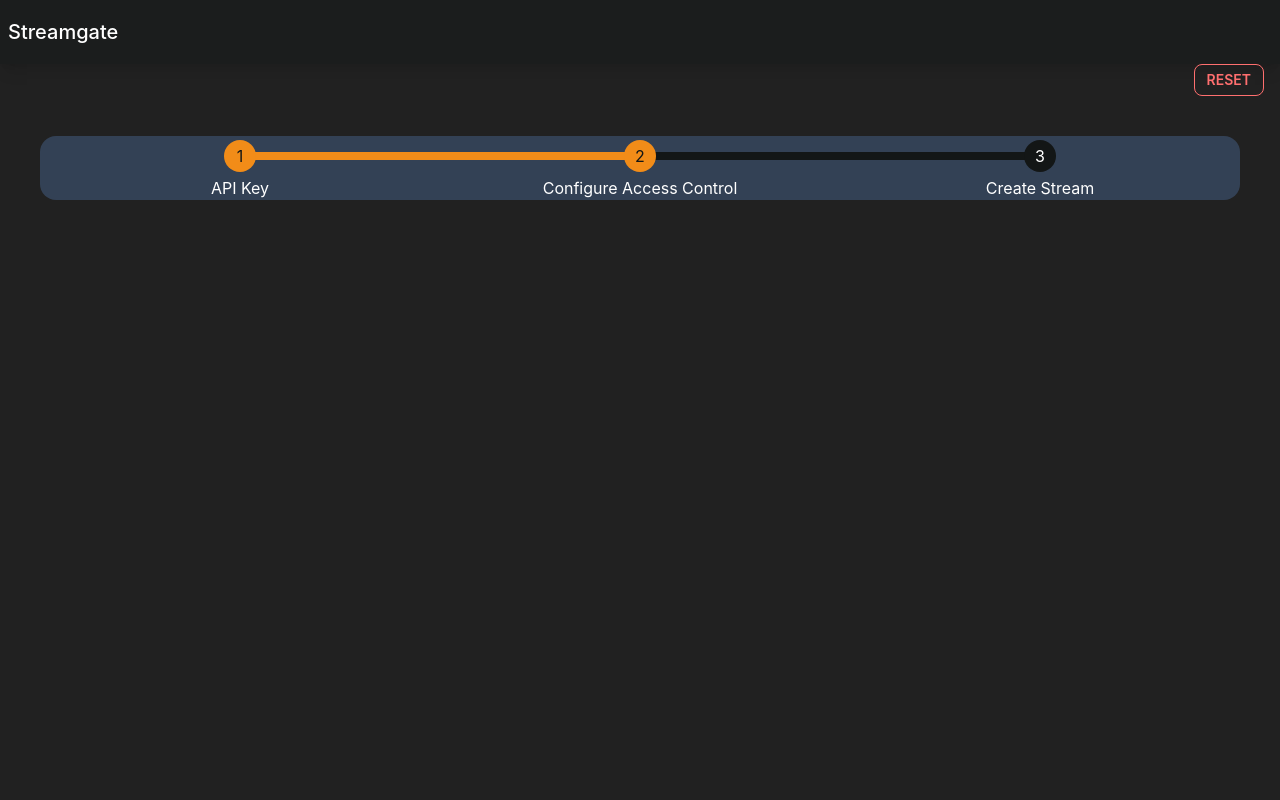
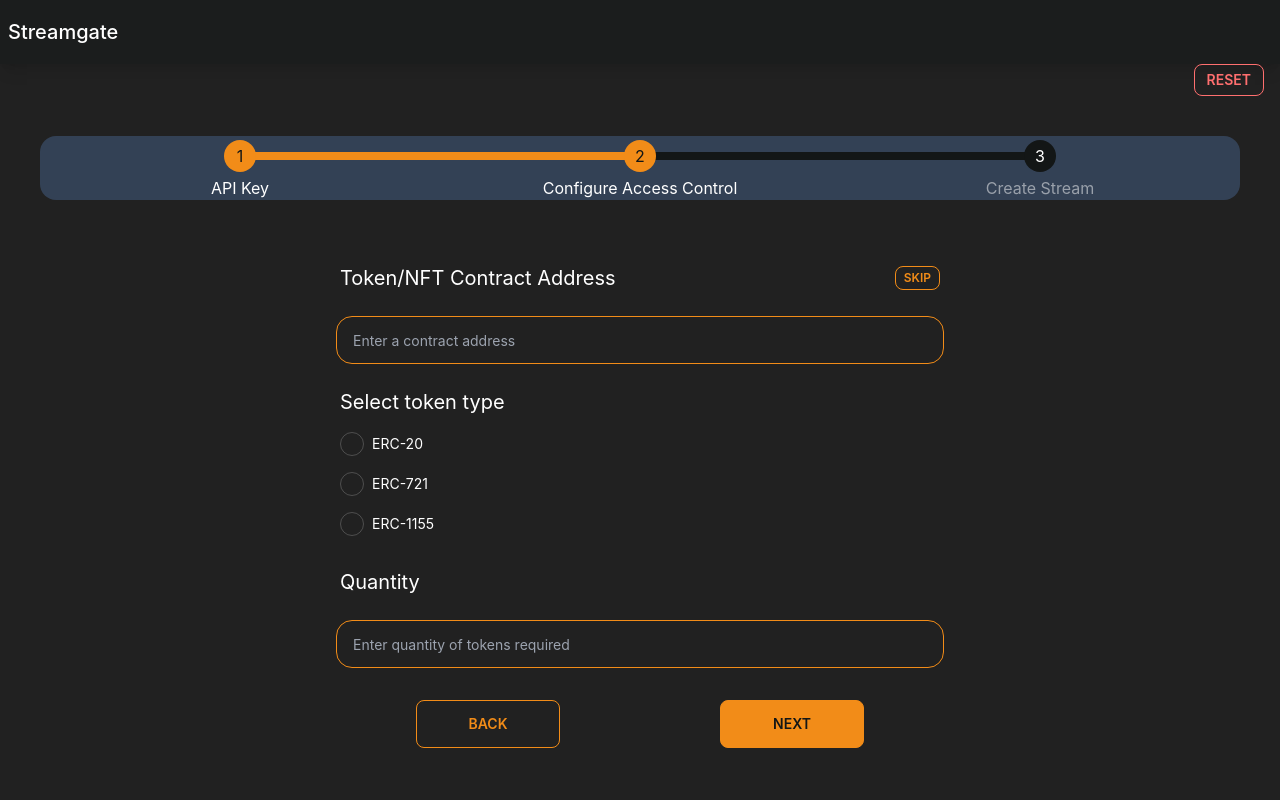
Before and after one commit to shad-k/streamgate, a Next.js app: page /create in a window 1280 px wide. Both pictures are taken after typing "Sample" into the empty fields and a click on the button "NEXT". Shown: the top 800 px of the page. Built offline with nearby package versions, Linux system fonts and the light colour scheme.

Commit message:
feat: add lit protocol form

```diff
--- a/components/create/CreateStepper.tsx
+++ b/components/create/CreateStepper.tsx
@@ -7,7 +7,7 @@ const CreateStepper: React.FC<{}> = () => {
     <ul className="steps">
       {steps.map((currentStep: string, index) => {
         return (
-          <li key={index + 1} className={`step ${index + 1 <= step ? 'step-primary' : ''}`}>
+          <li key={index + 1} className={`step ${index + 1 <= step ? 'step-primary' : 'text-white/50'}`}>
             {currentStep}
           </li>
         );
--- /dev/null
+++ b/components/create/LitTokenGating.tsx
@@ -0,0 +1,106 @@
+import React from 'react';
+import { BiLinkExternal } from 'react-icons/bi';
+import { ethers } from 'ethers';
+
+import useCreateStream from '../../hooks/useCreateStream';
+
+const LitTokenGating: React.FC<{}> = () => {
+  const { step, nextStep, prevStep, stepDetails, updateStepDetails } = useCreateStream();
+
+  const submitHandler = (event) => {
+    event.preventDefault();
+
+    const target = event.target as HTMLFormElement;
+    const { address, quantity, type } = target;
+
+    if (!ethers.utils.isAddress(address.value)) {
+      alert('Please enter a valid address');
+      return;
+    }
+    updateStepDetails(step - 1, {
+      address: address.value,
+      quantity: quantity.value,
+      type: type.value,
+    });
+    target.reset();
+    nextStep();
+  };
+  return (
+    <div className="pb-4">
+      <div className="hero">
+        <div className="hero-content w-full md:w-1/2">
+          <form className="form-control w-full space-y-4" onSubmit={submitHandler}>
+            <label className="text-xl label" htmlFor="address">
+              Token/NFT Contract Address
+              <button type="button" className="btn btn-outline btn-primary btn-xs" onClick={nextStep}>
+                Skip
+              </button>
+            </label>
+            <input
+              className="input rounded-box input-primary"
+              defaultValue={stepDetails[step]?.apiKey}
+              name="address"
+              id="address"
+              placeholder="Enter a contract address"
+              required
+            />
+            <div className="flex flex-col justify-start">
+              <div className="text-xl label">Select token type</div>
+              <label className="cursor-pointer label justify-start" htmlFor="ERC-20">
+                <input type="radio" name="type" className="radio" value="ERC-20" id="ERC-20" required />
+                <span className="label-text ml-2">ERC-20</span>
+              </label>
+              <label className="cursor-pointer label justify-start" htmlFor="ERC-721">
+                <input type="radio" name="type" className="radio" value="ERC-721" id="ERC-721" required />
+                <span className="label-text ml-2">ERC-721</span>
+              </label>
+              <label className="cursor-pointer label justify-start" htmlFor="ERC-1155">
+                <input type="radio" name="type" className="radio" value="ERC-1155" id="ERC-1155" required />
+                <span className="label-text ml-2">ERC-1155</span>
+              </label>
+            </div>
+            <label className="text-xl label" htmlFor="quantity">
+              Quantity
+            </label>
+            <input
+              className="input rounded-box input-primary"
+              defaultValue={stepDetails[step]?.apiKey}
+              name="quantity"
+              id="quantity"
+              type="number"
+              placeholder="Enter quantity of tokens required"
+              required
+            />
+            <div className="flex items-center justify-around py-4">
+              <button type="button" className="btn w-36 btn-primary btn-outline" onClick={prevStep}>
+                Back
+              </button>
+              <button type="submit" className="btn btn-primary w-36">
+                Next
+              </button>
+            </div>
+          </form>
+        </div>
+      </div>
+      <div className="card card-compact border border-info shadow-xl rounded-box m-20 relative text-accent-content">
+        <div className="card-body">
+          <p>
+            You can control access to your live streams by using our token gating mechanism powered by&nbsp;
+            <a href="https://litprotocol.com/" className="link font-bold text-lg inline-flex items-center">
+              Lit Protocol
+              <BiLinkExternal />
+            </a>
+          </p>
+          <div className="mt-4 text-lg">
+            <span className="">
+              Add a token or NFT contract address above and mention the quantity required by the user to gain access to
+              your live stream
+            </span>
+          </div>
+        </div>
+      </div>
+    </div>
+  );
+};
+
+export default LitTokenGating;
--- a/components/LivepeerAPIForm.tsx
+++ b/components/create/LivepeerAPIForm.tsx
@@ -1,7 +1,7 @@
 import React, { FormEvent } from 'react';
 import { BiLinkExternal } from 'react-icons/bi';
 
-import useCreateStream from '../hooks/useCreateStream';
+import useCreateStream from '../../hooks/useCreateStream';
 
 const LivepeerAPIForm: React.FC<{}> = () => {
   const { step, nextStep, prevStep, stepDetails, updateStepDetails } = useCreateStream();
@@ -33,6 +33,7 @@ const LivepeerAPIForm: React.FC<{}> = () => {
               name="apikey"
               id="apikey"
               placeholder="Enter your API key here"
+              required
             />
             <div className="flex items-center justify-around py-4">
               <button type="button" className="btn w-36 btn-primary btn-outline" onClick={prevStep}>
--- a/package.json
+++ b/package.json
@@ -11,6 +11,8 @@
   },
   "dependencies": {
     "daisyui": "^1.16.2",
+    "ethers": "^5.5.3",
+    "lit-js-sdk": "^1.1.110",
     "next": "^12.0.8",
     "postcss-import": "^13.0.0",
     "postcss-preset-env": "^6.7.0",
--- a/pages/create.tsx
+++ b/pages/create.tsx
@@ -2,7 +2,8 @@ import React from 'react';
 import CreateStepper from '../components/create/CreateStepper';
 import CreateStreamProvider from '../components/create/CreateStreamProvider';
 
-import LivepeerAPIForm from '../components/LivepeerAPIForm';
+import LivepeerAPIForm from '../components/create/LivepeerAPIForm';
+import LitTokenGating from '../components/create/LitTokenGating';
 import useCreateStream from '../hooks/useCreateStream';
 
 // show form
@@ -26,7 +27,8 @@ const StepBody = () => {
       case 1:
         return <LivepeerAPIForm />;
       case 2:
-        return null;
+      case 3:
+        return <LitTokenGating />;
     }
   }, []);
   return renderStep(step);
```
Also changed, not shown: 1 other file (tests, documents, lock files or other folders).
